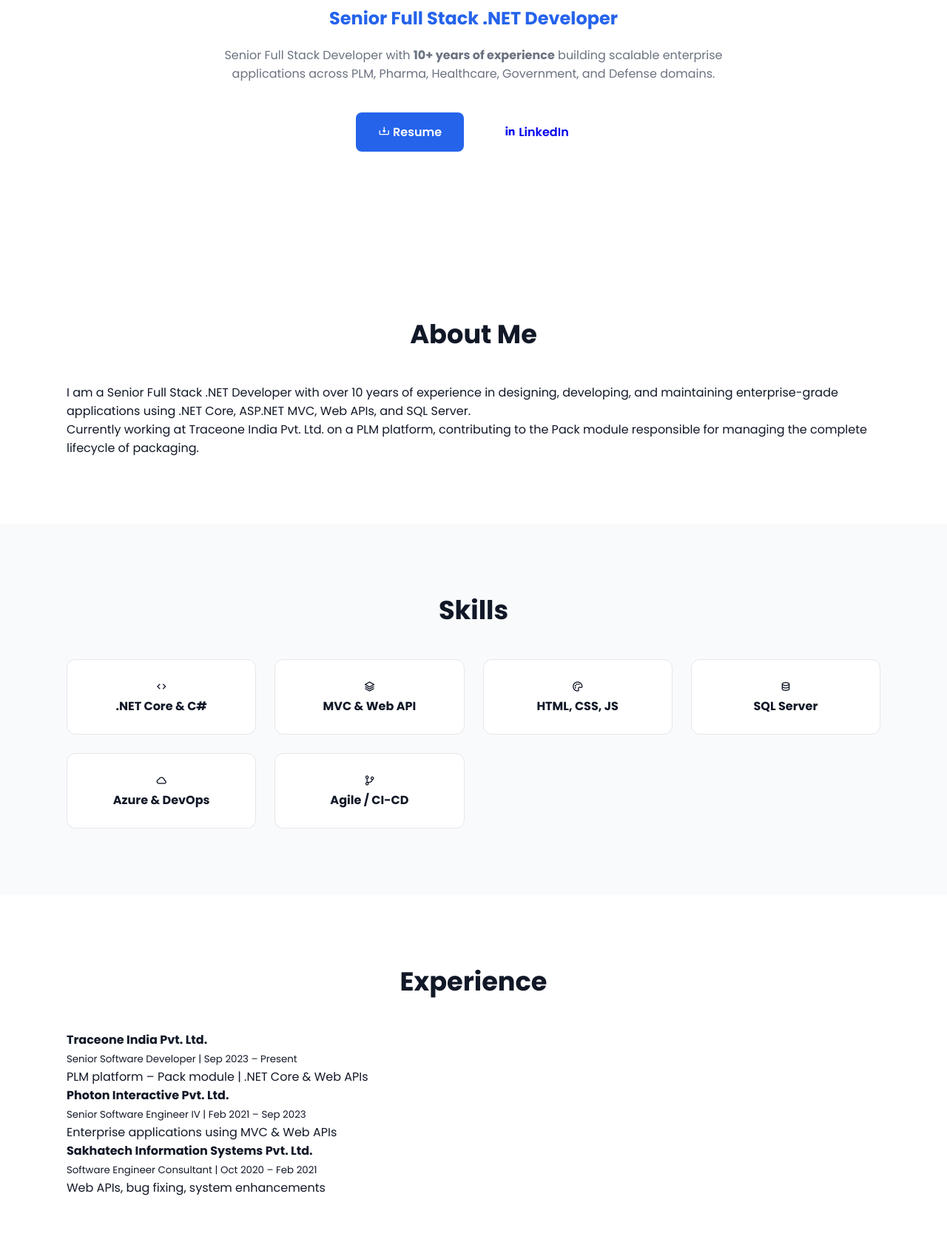
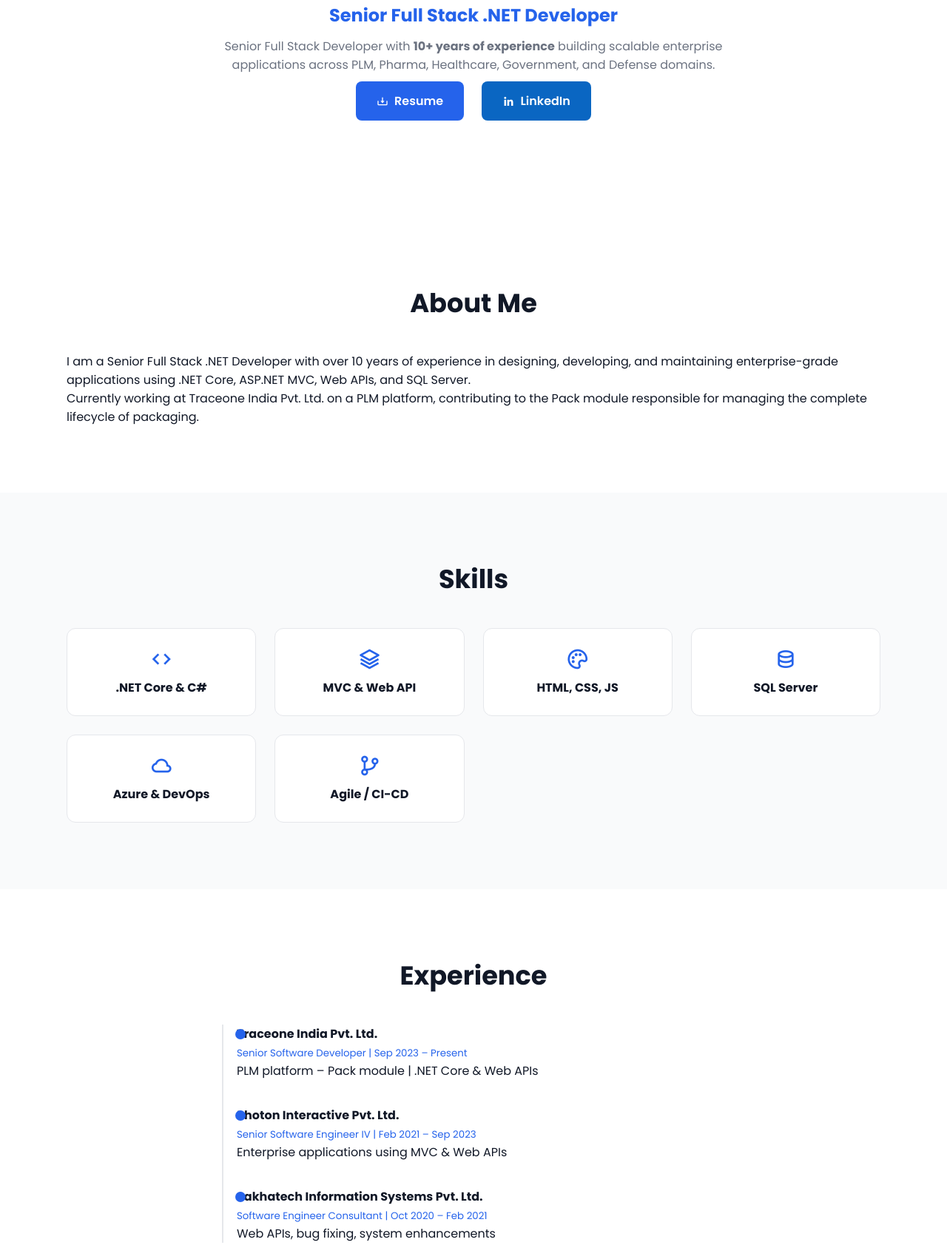
Before and after one commit to Akhil-hub-89/Akhil-Sharma-portfolio, a plain HTML site: page index.html in a window 1280 px wide. Shown: the part 258-1941 px from the top of the page at 74% size. Drawn offline with nearby package versions, Linux system fonts and the light colour scheme.

Commit message:
Refactor CSS for cleaner syntax and organization

```diff
--- a/style.css
+++ b/style.css
@@ -13,14 +13,8 @@
   font-family: 'Poppins', sans-serif;
 }
 
-html {
-  scroll-behavior: smooth;
-}
-
-body {
-  background: var(--bg-light);
-  color: var(--text-dark);
-}
+html { scroll-behavior: smooth; }
+body { background: var(--bg-light); color: var(--text-dark); }
 
 /* COMMON */
 .container {
@@ -29,19 +23,9 @@ body {
   margin: auto;
 }
 
-.section {
-  padding: 90px 0;
-}
-
-.light-bg {
-  background: var(--bg-soft);
-}
-
-h3 {
-  font-size: 2.2rem;
-  margin-bottom: 40px;
-  text-align: center;
-}
+.section { padding: 90px 0; }
+.light-bg { background: var(--bg-soft); }
+h3 { font-size: 2.2rem; margin-bottom: 40px; text-align: center; }
 
 /* NAVBAR */
 .navbar {
@@ -59,10 +43,7 @@ h3 {
   padding: 18px 0;
 }
 
-.logo {
-  font-weight: 700;
-  font-size: 1.2rem;
-}
+.logo { font-weight: 700; }
 
 .nav-links {
   list-style: none;
@@ -76,11 +57,12 @@ h3 {
   font-weight: 500;
 }
 
+.nav-links a.active,
 .nav-links a:hover {
   color: var(--primary);
 }
 
-/* MOBILE MENU */
+/* MOBILE */
 .menu-toggle {
   display: none;
   flex-direction: column;
@@ -100,93 +82,99 @@ h3 {
   text-align: center;
 }
 
-.hero h1 {
-  font-size: 2.8rem;
-}
-
-.hero h2 {
-  color: var(--primary);
-  margin: 12px 0;
-}
-
-.hero p {
-  max-width: 720px;
-  margin: 20px auto;
-  color: var(--text-light);
-}
-
-/* BUTTONS */
-.hero-buttons {
-  margin-top: 30px;
-}
+.hero h1 { font-size: 2.8rem; }
+.hero h2 { color: var(--primary); margin: 12px 0; }
+.hero p { color: var(--text-light); max-width: 720px; margin: auto; }
 
 .btn {
-  padding: 14px 30px;
+  padding: 14px 28px;
   border-radius: 8px;
   text-decoration: none;
   margin: 10px;
-  display: inline-block;
+  display: inline-flex;
+  gap: 8px;
+  align-items: center;
   font-weight: 600;
 }
 
-.primary {
-  background: var(--primary);
-  color: white;
-}
+.primary { background: var(--primary); color: white; }
+.linkedin { background: #0a66c2; color: white; }
 
-.outline {
-  border: 2px solid var(--primary);
-  color: var(--primary);
-}
-
-/* GRID */
+/* GRID & CARDS */
 .grid {
   display: grid;
   grid-template-columns: repeat(auto-fit, minmax(230px, 1fr));
   gap: 25px;
 }
 
-.card {
+.card, .project-card {
   background: white;
   padding: 25px;
   border-radius: 12px;
+  border: 1px solid #e5e7eb;
   text-align: center;
-  border: 1px solid #e5e7eb;
   transition: transform 0.3s ease;
 }
 
-.card:hover {
+.card:hover, .project-card:hover {
   transform: translateY(-6px);
 }
 
-/* EXPERIENCE */
-.experience-item {
-  max-width: 750px;
-  margin: 0 auto 35px;
-  text-align: center;
+.card i {
+  font-size: 2rem;
+  color: var(--primary);
+  margin-bottom: 10px;
 }
 
-.experience-item span {
+/* TIMELINE */
+.timeline {
+  max-width: 700px;
+  margin: auto;
+  position: relative;
+  padding-left: 30px;
+}
+
+.timeline::before {
+  content: "";
+  position: absolute;
+  left: 10px;
+  top: 0;
+  width: 2px;
+  height: 100%;
+  background: #e5e7eb;
+}
+
+.timeline-item {
+  margin-bottom: 35px;
+  position: relative;
+}
+
+.timeline-item .dot {
+  position: absolute;
+  left: -2px;
+  top: 6px;
+  width: 14px;
+  height: 14px;
+  background: var(--primary);
+  border-radius: 50%;
+}
+
+.timeline-item small {
   color: var(--primary);
-  font-size: 0.95rem;
 }
 
 /* FOOTER */
 .footer {
   padding: 60px 0;
+  background: var(--bg-soft);
   text-align: center;
-  background: var(--bg-soft);
 }
 
-.footer a {
-  color: var(--primary);
-}
+.footer a { color: var(--primary); }
 
 /* RESPONSIVE */
 @media (max-width: 768px) {
-  .menu-toggle {
-    display: flex;
-  }
+  .menu-toggle { display: flex; }
 
   .nav-links {
     position: absolute;
@@ -200,7 +188,5 @@ h3 {
     border: 1px solid #e5e7eb;
   }
 
-  .nav-links.active {
-    display: flex;
-  }
+  .nav-links.active { display: flex; }
 }
```
